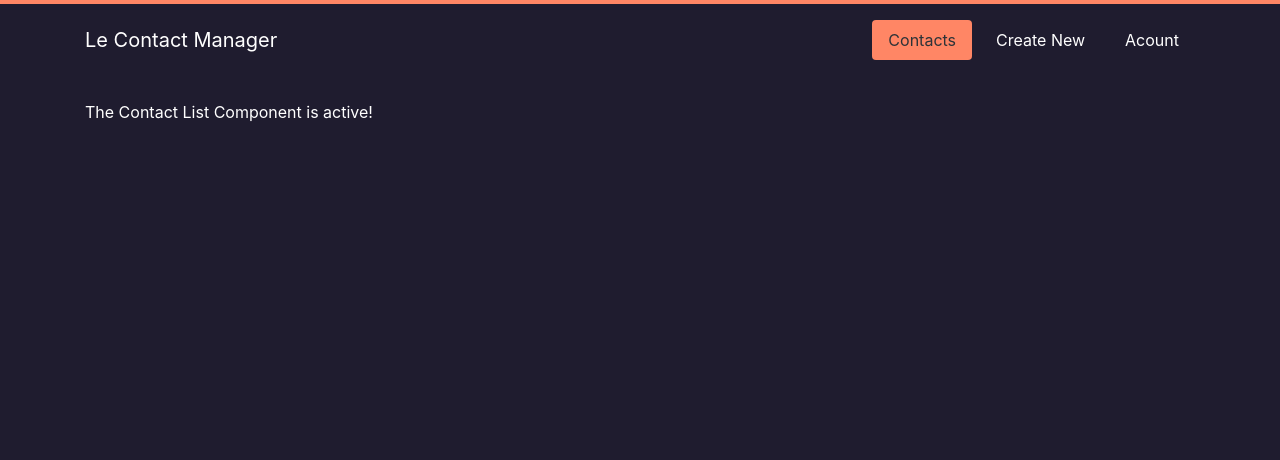
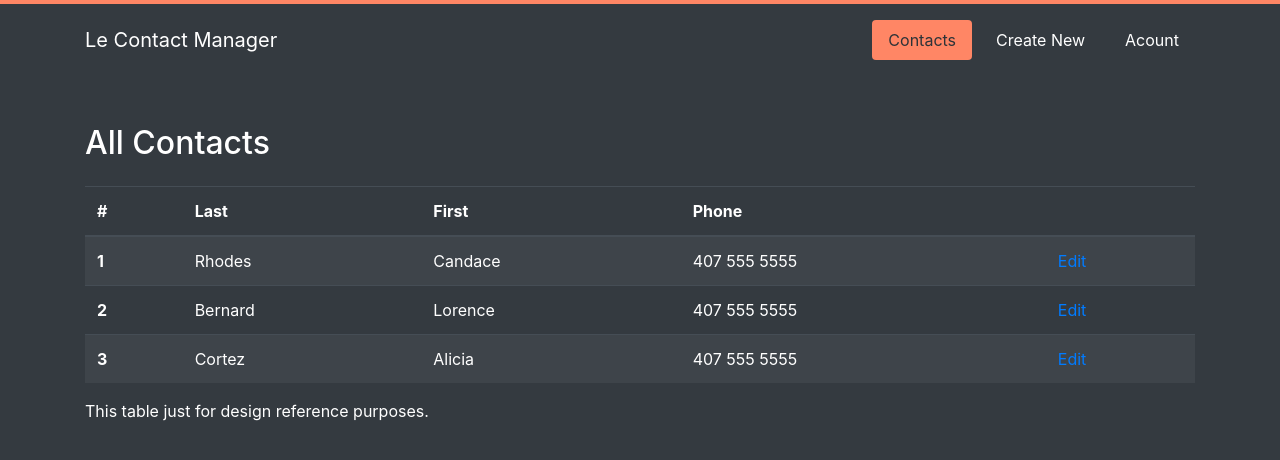
Before and after one commit to team7ftw/leContactManager, a React (Create React App) app in the folder frontend/: page / in a window 1280 px wide. Shown: the top 460 px of the page. Built offline with nearby package versions, Linux system fonts and the light colour scheme; the HTML template or start-up script is replaced by a standard one.

Commit message:
Add contact list visual template

```diff
--- a/frontend/public/index.html
+++ b/frontend/public/index.html
@@ -26,7 +26,7 @@
     -->
     <title>Le Contact Manager</title>
   </head>
-  <body>
+  <body class="bg-dark">
     <noscript>You need to enable JavaScript to run this app!</noscript>
     <div id="top-visual"></div>
     <div id="root"></div>
--- a/frontend/src/App.css
+++ b/frontend/src/App.css
@@ -1,5 +1,5 @@
 body {
-  background: #1F1C2F;
+  background: #262130;
   color: #FFFFFF;
   margin: 0;
   /*
--- a/frontend/src/components/account-settings.component.js
+++ b/frontend/src/components/account-settings.component.js
@@ -3,8 +3,8 @@ import React, { Component } from 'react';
 class AccountSettings extends Component {
     render() {
         return(
-            <div>
-                <p>The Account Settings Component is active!</p>
+            <div className="mt-4">
+                <h2>Settings</h2>
             </div>
         );
     }
--- a/frontend/src/components/contact-list.component.js
+++ b/frontend/src/components/contact-list.component.js
@@ -3,9 +3,45 @@ import React, { Component } from 'react';
 class ContactList extends Component {
     render() {
         return(
-            <div>
-                <p>The Contact List Component is active!</p>
-            </div>
+            <div className="mt-4">
+                <h2 className="mb-4">All Contacts</h2>
+
+                <table className="table table-striped table-hover table-dark">
+                <thead>
+                    <tr>
+                        <th scope="col">#</th>
+                        <th scope="col">Last</th>
+                        <th scope="col">First</th>
+                        <th scope="col">Phone</th>
+                        <th scope="col"></th>
+                    </tr>
+                </thead>
+                <tbody>
+                    <tr>
+                        <th scope="row">1</th>
+                        <td>Rhodes</td>
+                        <td>Candace</td>
+                        <td>407 555 5555</td>
+                        <td><a href="#">Edit</a></td>
+                    </tr>
+                    <tr>
+                        <th scope="row">2</th>
+                        <td>Bernard</td>
+                        <td>Lorence</td>
+                        <td>407 555 5555</td>
+                        <td><a href="#">Edit</a></td>
+                    </tr>
+                    <tr>
+                        <th scope="row">3</th>
+                        <td>Cortez</td>
+                        <td>Alicia</td>
+                        <td>407 555 5555</td>
+                        <td><a href="#">Edit</a></td>
+                    </tr>
+                </tbody>
+            </table>
+            <p className="muted">This table just for design reference purposes.</p>
+        </div>
         );
     }
 }
--- a/frontend/src/components/new-contact.component.js
+++ b/frontend/src/components/new-contact.component.js
@@ -33,7 +33,7 @@ class NewContact extends Component {
         return(
             <div className="mt-4">
                 <h2 className="mb-4">Create a New Contact</h2>
-                <Form onSubmit={this.onSubmit} className="fire-transparent">
+                <Form onSubmit={this.onSubmit}>
                     <Row>
                         <Col className="my-2 col-12 col-md-6">
                             <Form.Label>First Name</Form.Label>
```
